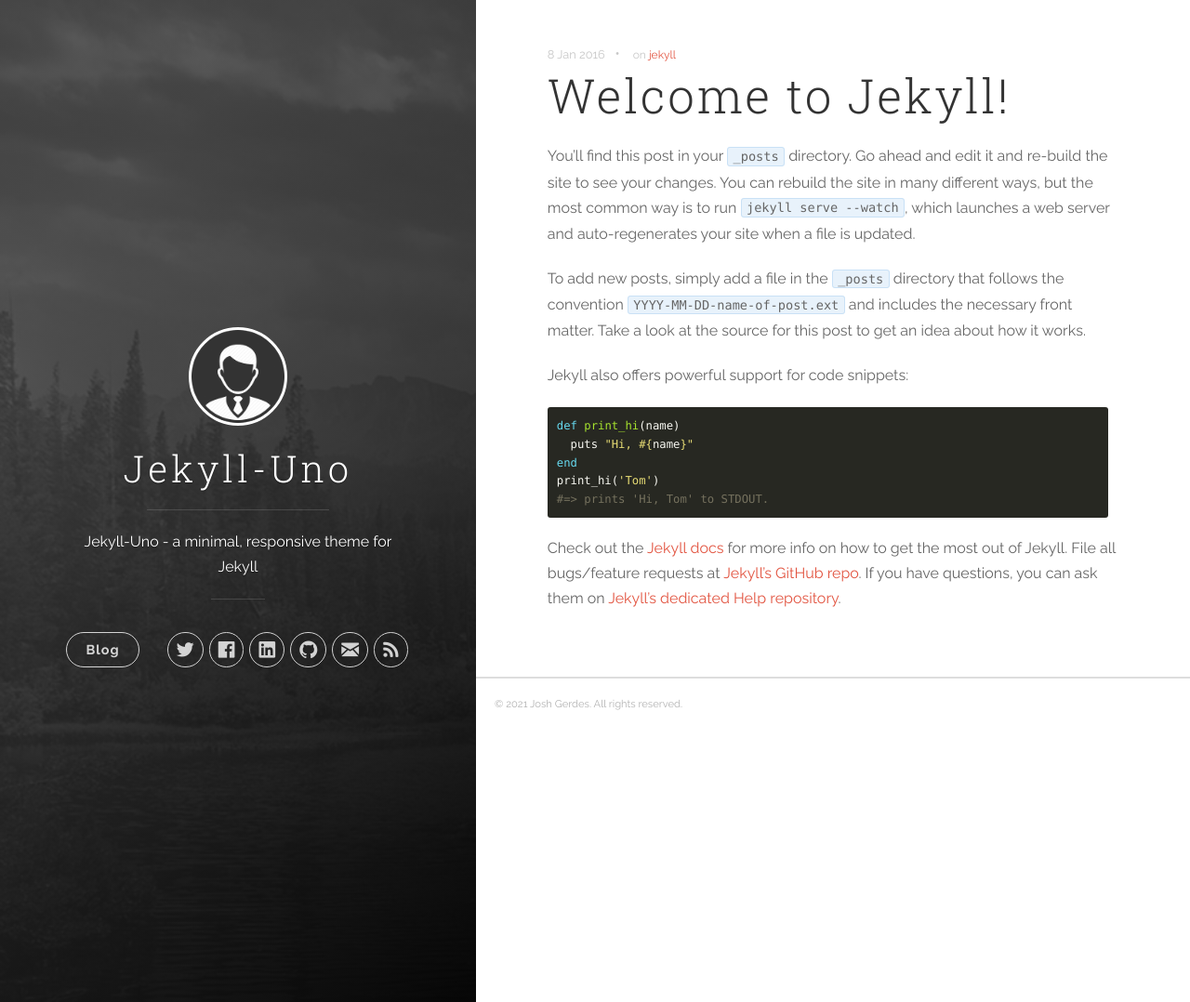
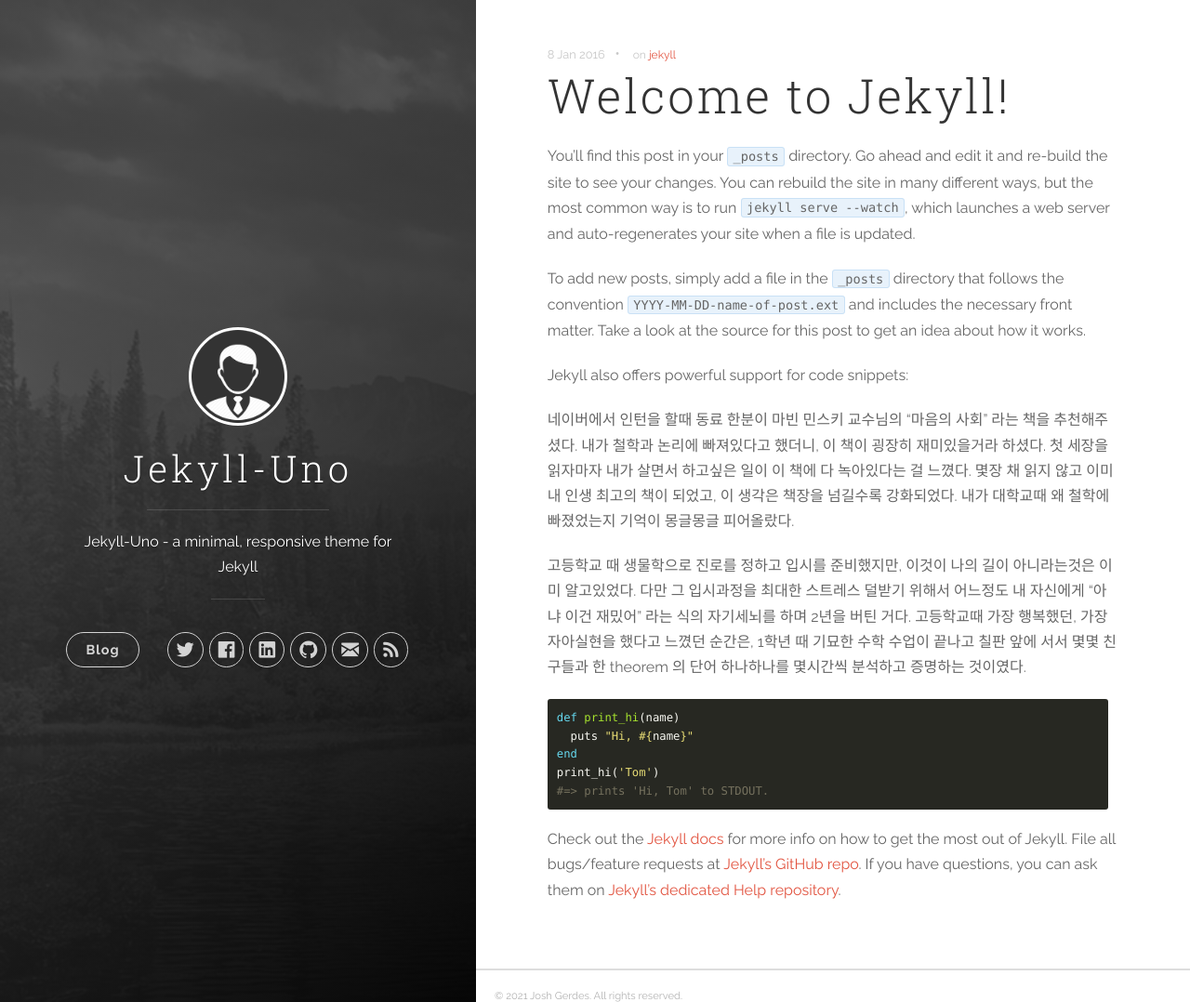
Before and after one commit to minniie/minniie.github.io, a Jekyll site: the page built from _posts/2016-01-08-welcome-to-jekyll.markdown, in a window 1280 px wide and 1078 px high. Shown: the whole window at 93% size. Built offline with Jekyll 4.4.1, drawn with Linux system fonts in a browser that asks for light colours.

Commit message:
Update 2016-01-08-welcome-to-jekyll.markdown

````diff
--- a/_posts/2016-01-08-welcome-to-jekyll.markdown
+++ b/_posts/2016-01-08-welcome-to-jekyll.markdown
@@ -9,6 +9,10 @@
 To add new posts, simply add a file in the `_posts` directory that follows the convention `YYYY-MM-DD-name-of-post.ext` and includes the necessary front matter. Take a look at the source for this post to get an idea about how it works.
 
 Jekyll also offers powerful support for code snippets:
+
+네이버에서 인턴을 할때 동료 한분이 마빈 민스키 교수님의 “마음의 사회” 라는 책을 추천해주셨다. 내가 철학과 논리에 빠져있다고 했더니, 이 책이 굉장히 재미있을거라 하셨다. 첫 세장을 읽자마자 내가 살면서 하고싶은 일이 이 책에 다 녹아있다는 걸 느꼈다. 몇장 채 읽지 않고 이미 내 인생 최고의 책이 되었고, 이 생각은 책장을 넘길수록 강화되었다. 내가 대학교때 왜 철학에 빠졌었는지 기억이 몽글몽글 피어올랐다.
+
+고등학교 때 생물학으로 진로를 정하고 입시를 준비했지만, 이것이 나의 길이 아니라는것은 이미 알고있었다. 다만 그 입시과정을 최대한 스트레스 덜받기 위해서 어느정도 내 자신에게 “아냐 이건 재밌어” 라는 식의 자기세뇌를 하며 2년을 버틴 거다. 고등학교때 가장 행복했던, 가장 자아실현을 했다고 느꼈던 순간은, 1학년 때 기묘한 수학 수업이 끝나고 칠판 앞에 서서 몇몇 친구들과 한 theorem 의 단어 하나하나를 몇시간씩 분석하고 증명하는 것이였다.
 
 ``` ruby
 def print_hi(name)
````
